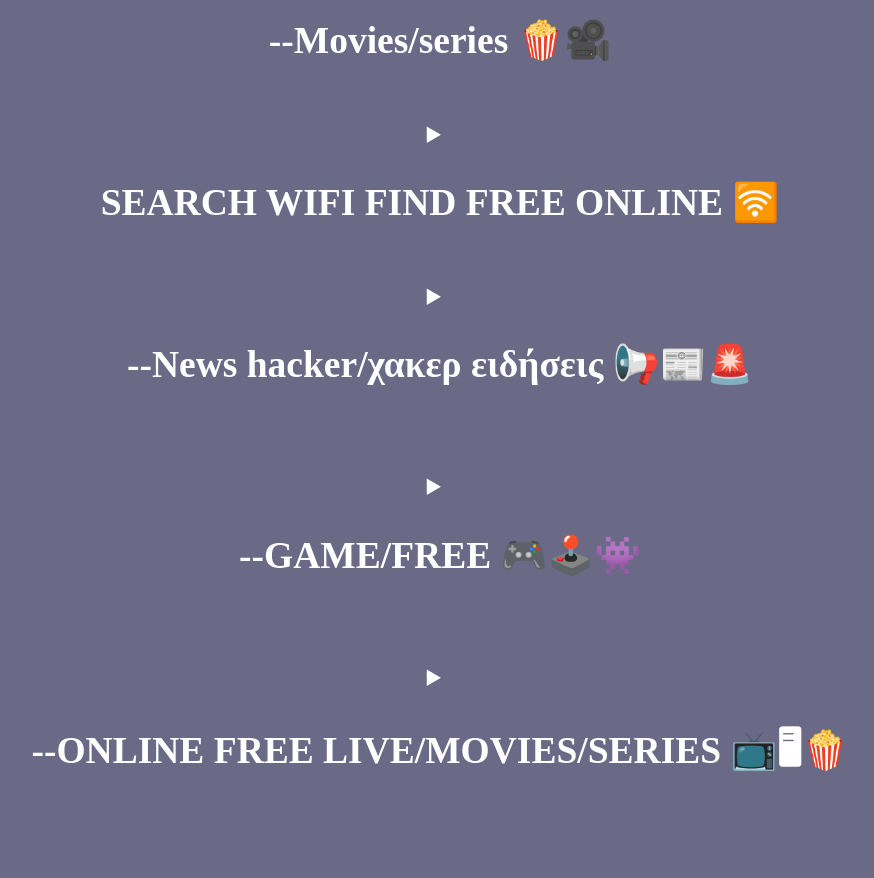
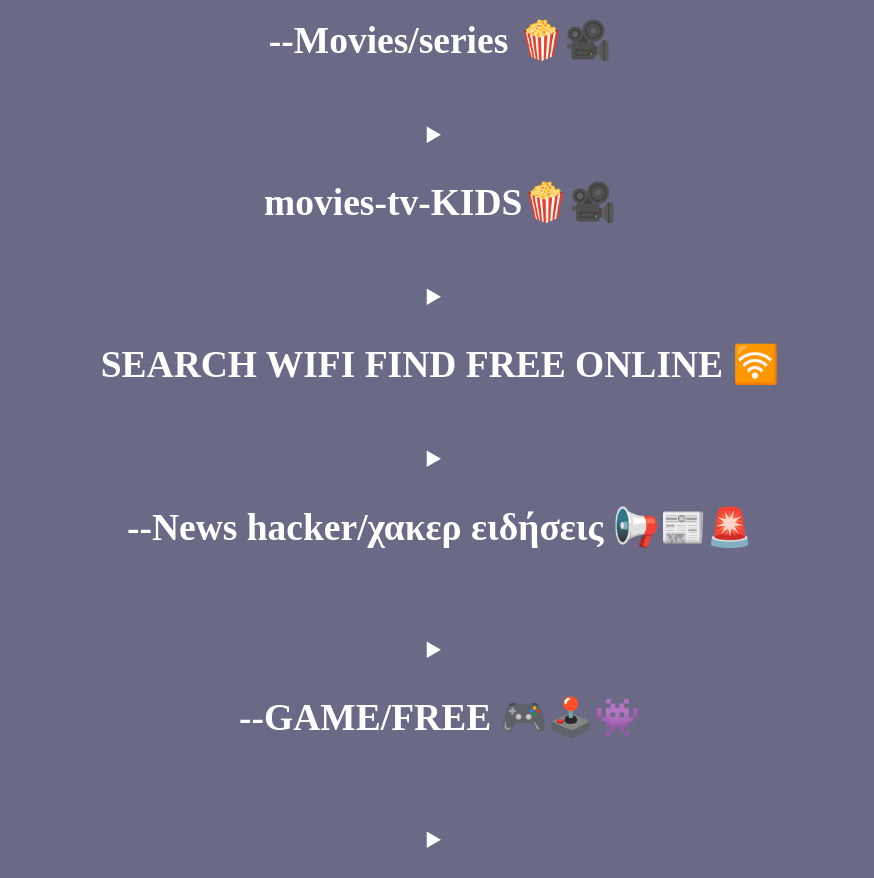
Before and after one commit to PanagiotisMavro/panagiotismayro, a plain HTML site: page index.html in a window 1280 px wide. Shown: the part 1240-2118 px from the top of the page, without its empty margins (200-1074 px from the left). Drawn offline with Linux system fonts and the light colour scheme.

Commit message:
Add new details section for kids movies

```diff
--- a/index.html
+++ b/index.html
@@ -77,6 +77,11 @@
             <h3><a href="https://noxx.to/">noxx.english</a></h3>
             <h3><a href="https://hdtodayz.to/">hdtodayz.english</a></h3>
             <h3><a href="https://m4ufree.se/">m4ufree.english</a></h3>
+            </details>
+            <br>
+            <details>
+                <summary><h2>movies-tv-KIDS🍿🎥</h2></h1></summary>
+            <h3><<a href="https://www.b98.tv/home/">b98.tv</a></h3>
             </details>
             <br>
             <details>
```
